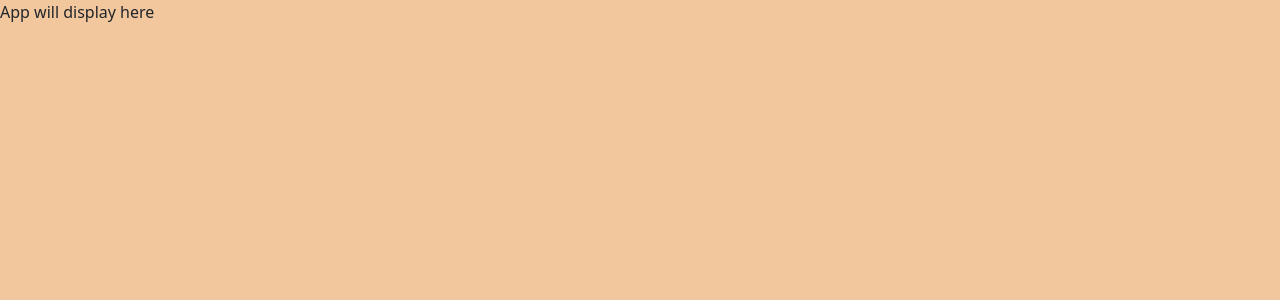
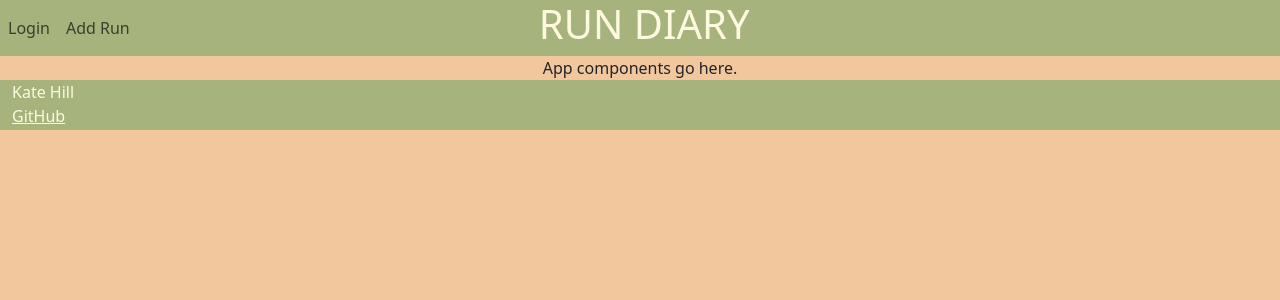
Before and after one commit to katelynjayne/startup, a React (Vite) app: page / in a window 1280 px wide. Shown: the top 300 px of the page. Built offline with nearby package versions, Linux system fonts and the light colour scheme.

Commit message:
header and footer

```diff
--- a/src/app.jsx
+++ b/src/app.jsx
@@ -3,5 +3,30 @@ import 'bootstrap/dist/css/bootstrap.min.css';
 import './app.css';
 
 export default function App() {
-  return <div className='body'>App will display here</div>;
+  return (
+    <div className= "body">
+        <header>
+            <nav className="navbar">
+                <menu className="navbar-nav">
+                    <li className="nav-item"><a className="nav-link"href="login.html">Login</a></li>
+                    <li className="nav-item"><a className="nav-link"href="newrun.html">Add Run</a></li>
+                </menu>
+            </nav>
+                <h1>RUN DIARY</h1>
+
+                <span className="secret">secret third thing</span>
+
+        </header>
+
+        <main>App components go here.</main>
+
+        <footer>
+            <div className="container-fluid">
+                <span className="text-reset">Kate Hill</span>
+                <br />
+                <a className="text-reset" href="https://github.com/katelynjayne/startup">GitHub</a>
+            </div>
+        </footer>
+    </div>
+  );
 }
```
